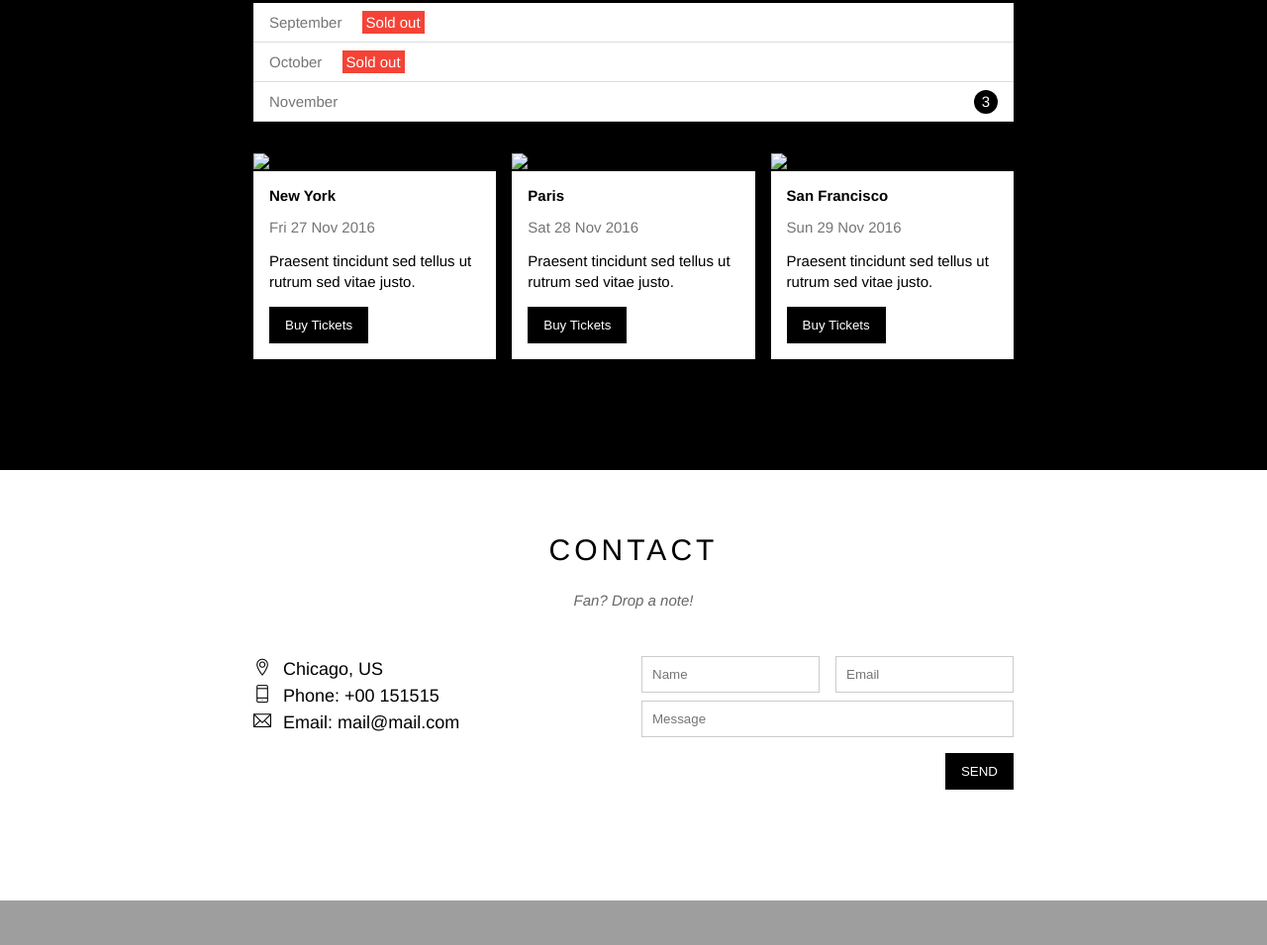
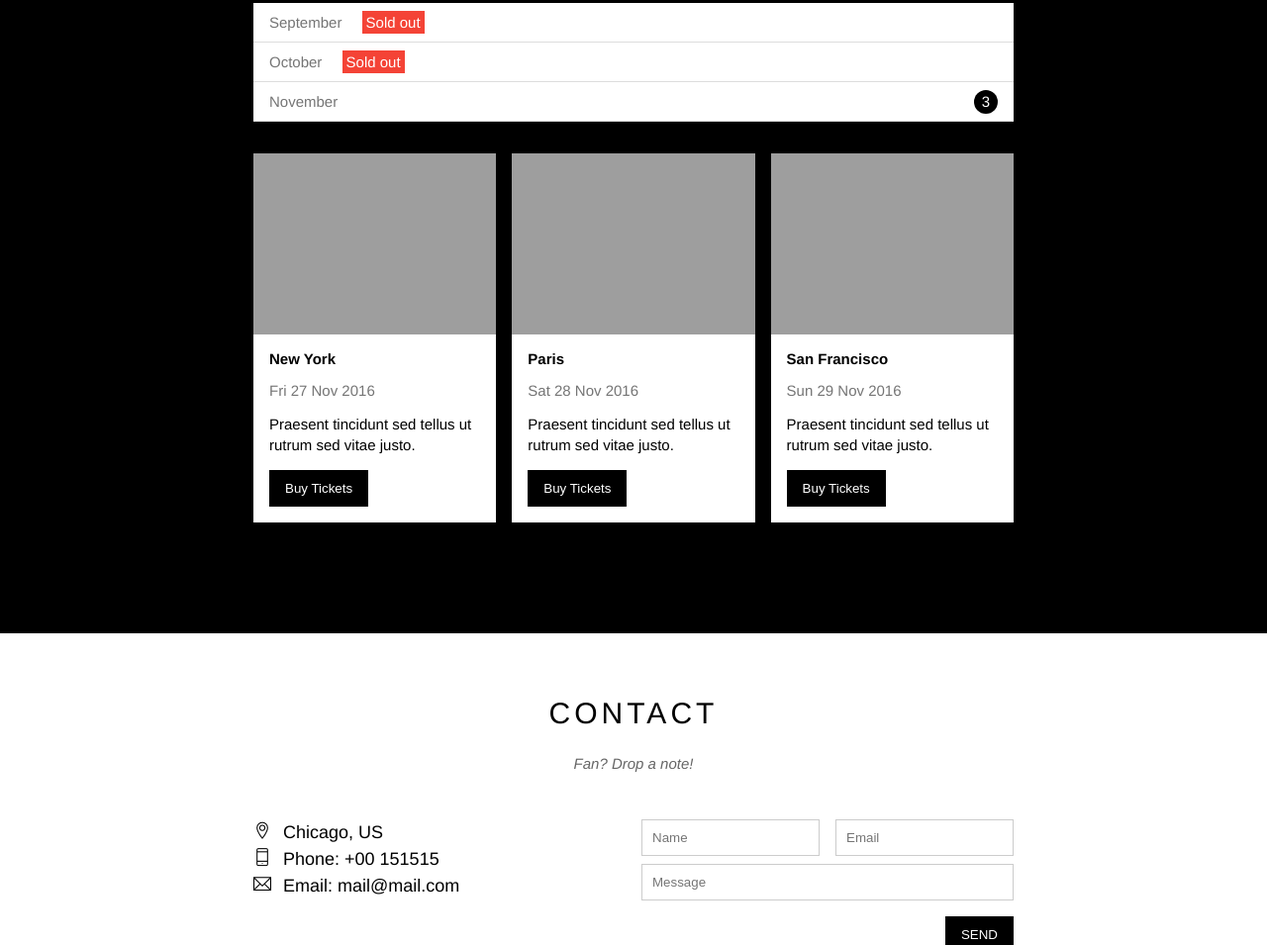
Before and after one commit to canhvu1508/The-band, a plain HTML site: page index.html in a window 1280 px wide. Shown: the part 1503-2458 px from the top of the page at 99% size. Drawn offline with Linux system fonts and the light colour scheme; the site is published under a folder, as on GitHub Pages, so addresses that start at the root find nothing.

Commit message:
Update index.html

```diff
--- a/index.html
+++ b/index.html
@@ -89,7 +89,7 @@
                     <!-- places -->
                     <div class="row places-list">
                         <div class="col col-third mt-16 place-item">
-                            <img src="/assets/img/places/place1.jpg" alt="New York" class="place-img">
+                            <img src="assets/img/places/place1.jpg" alt="New York" class="place-img">
                             <div class="place-body">
                                 <h3 class="place-heading">New York</h3>
                                 <div class="place-times">Fri 27 Nov 2016</div>
@@ -98,7 +98,7 @@
                             </div>
                         </div>
                         <div class="col col-third mt-16 place-item">
-                            <img src="/assets/img/places/place2.jpg" alt="New York" class="place-img">
+                            <img src="assets/img/places/place2.jpg" alt="New York" class="place-img">
                             <div class="place-body">
                                 <h3 class="place-heading">Paris</h3>
                                 <div class="place-times">Sat 28 Nov 2016</div>
@@ -107,7 +107,7 @@
                             </div>
                         </div>
                         <div class="col col-third mt-16 place-item">
-                            <img src="/assets/img/places/place3.jpg" alt="New York" class="place-img">
+                            <img src="assets/img/places/place3.jpg" alt="New York" class="place-img">
                             <div class="place-body">
                                 <h3 class="place-heading">San Francisco</h3>
                                 <div class="place-times">Sun 29 Nov 2016</div>
```
